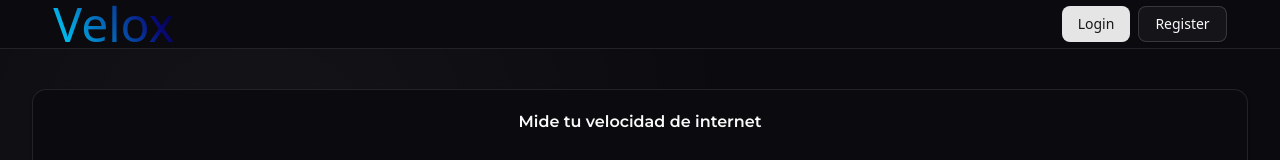
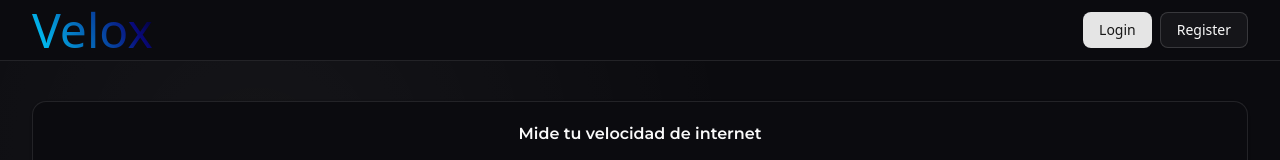
Before and after one commit to HaJoy/Velox, a React (Vite) app: page / in a window 1280 px wide. Shown: the top 160 px of the page. Built offline with nearby package versions, Linux system fonts and the light colour scheme; no server answers; a web font is replaced by a local one.

Commit message:
Arreglado expansion horizontal infinita del Header.

```diff
--- a/src/components/Header.tsx
+++ b/src/components/Header.tsx
@@ -28,8 +28,8 @@ export const Header = () => {
   const { user, logout } = useAuth();
 
   return (
-    <header className="flex justify-center border-b mb-2 sticky top-0 bg-[#0b0b0f]">
-      <NavigationMenu className="max-w-11/12">
+    <header className="flex justify-center border-b mb-2 px-8 py-1.5 sticky top-0 bg-[#0b0b0f]">
+      <NavigationMenu className="max-w-[1500px]">
         <div className="w-full">
           <NavigationMenuList className={`flex justify-between md:grid ${user ? `md:grid-cols-3` : `md:grid-cols-2`} items-center w-full`}>
             {/* Brand */}
```
